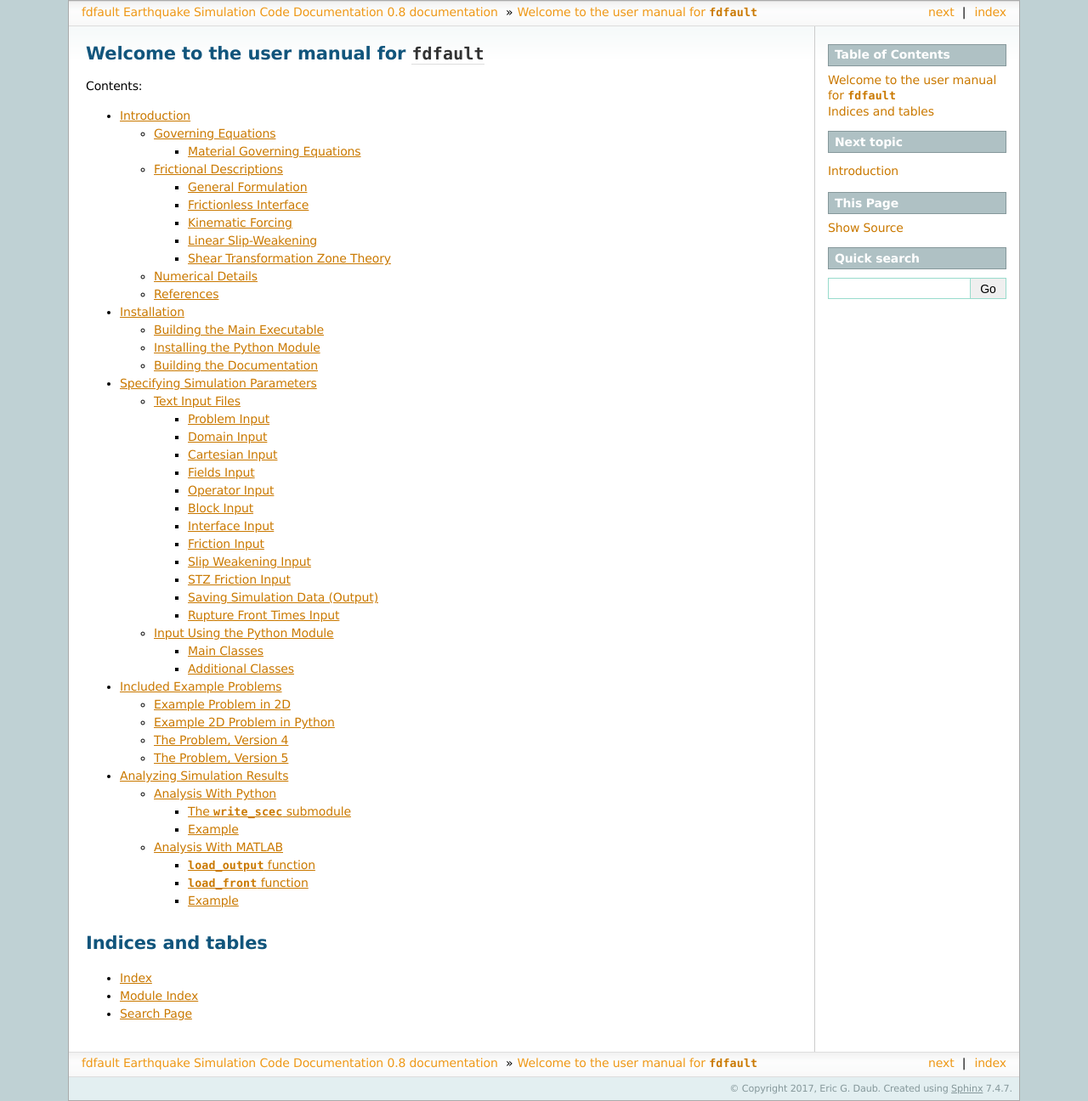
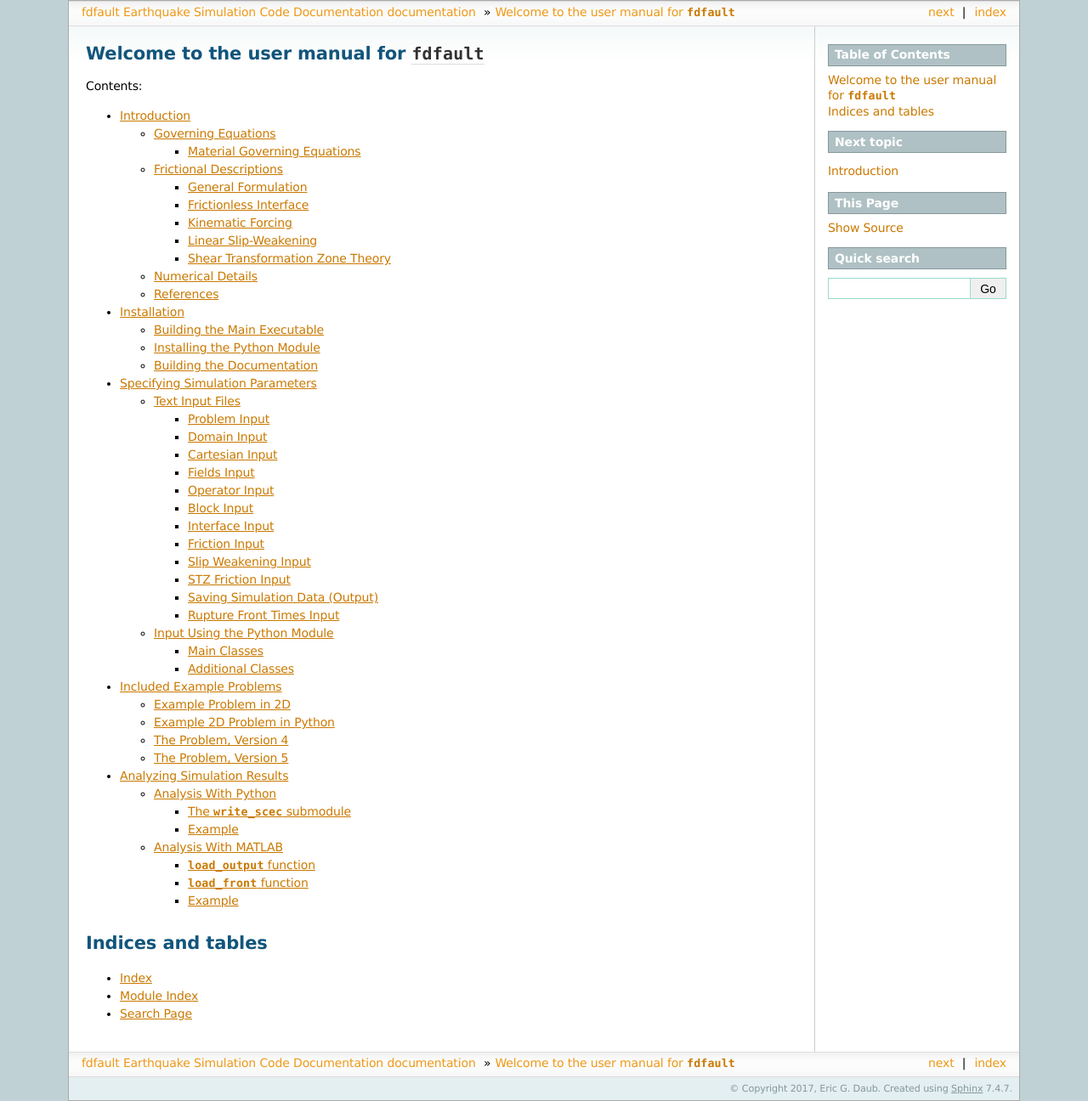
Before and after one commit to edaub/fdfault, a Sphinx documentation site: the page built from docs/index.rst, in a window 1280 px wide. Shown: the whole page at 85% size. Built offline with Sphinx 7.4.7, drawn with Linux system fonts in a browser that asks for light colours.

Commit message:
changed conf.py file to get version from git version tag

```diff
--- a/docs/conf.py
+++ b/docs/conf.py
@@ -59,10 +59,12 @@
 # |version| and |release|, also used in various other places throughout the
 # built documents.
 #
+
+import re
+# The full version, including alpha/beta/rc tags.
+release = re.sub('^v', '', os.popen('git describe').read().strip())
 # The short X.Y version.
-version = '0.8'
-# The full version, including alpha/beta/rc tags.
-release = '0.8'
+version = release
 
 # The language for content autogenerated by Sphinx. Refer to documentation
 # for a list of supported languages.
```
